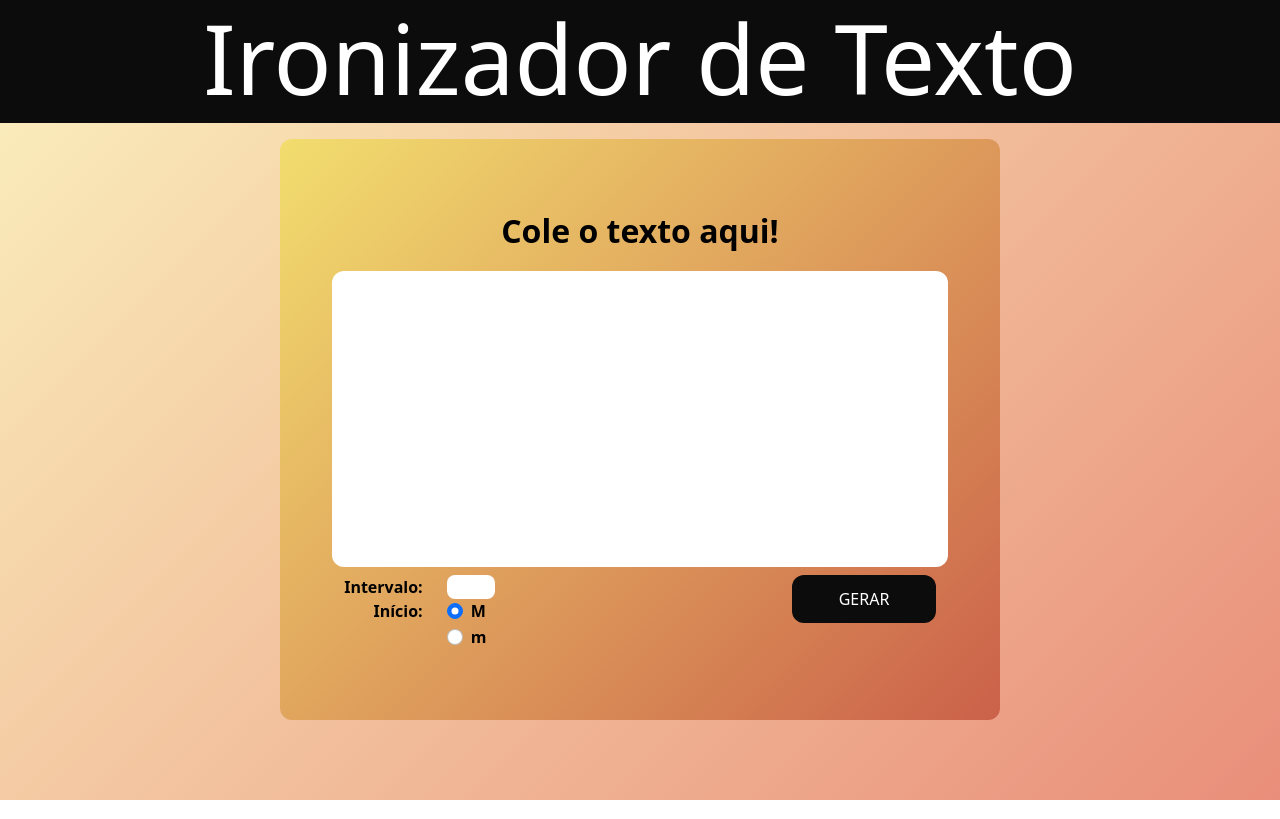
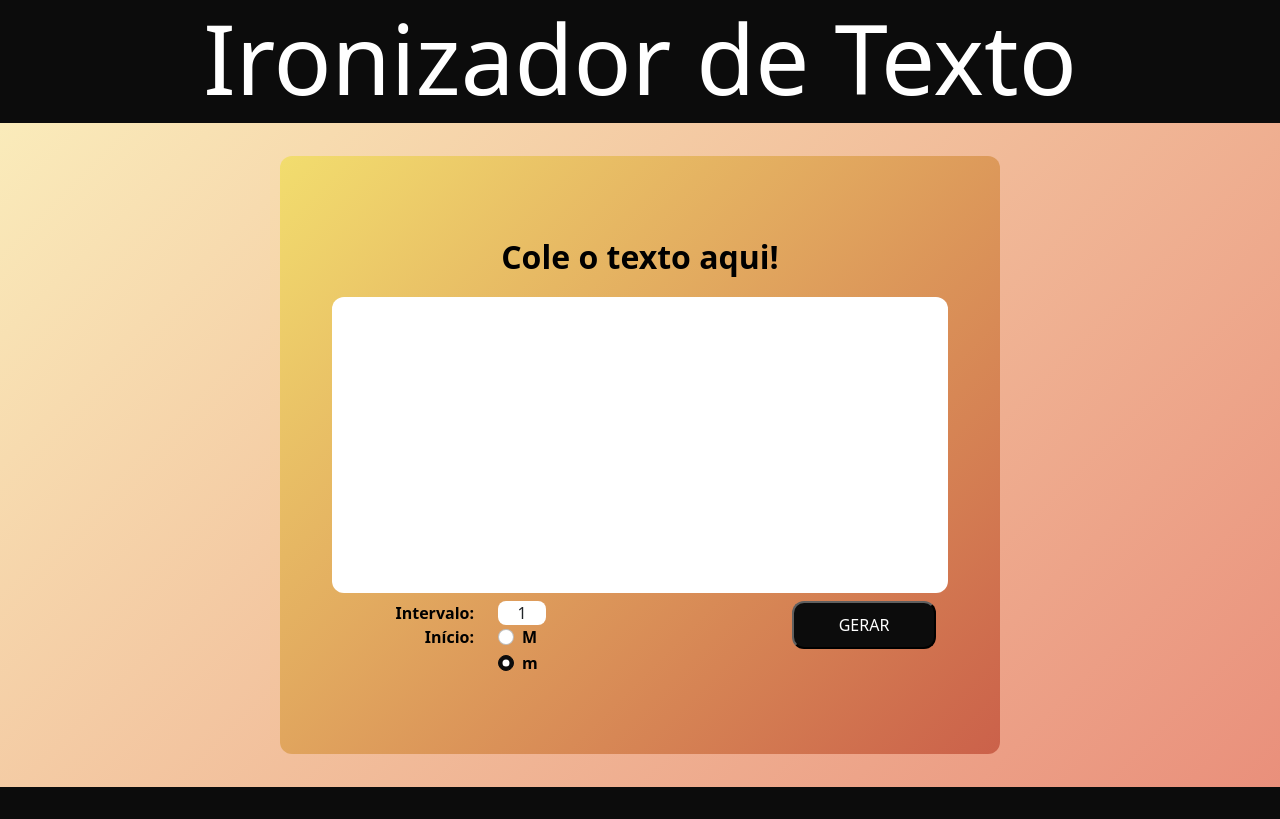
Before and after one commit to viniccastro1/mockingTextGenerator, a React (Create React App) app: page / in a window 1280 px wide. Built offline with nearby package versions, Linux system fonts and the light colour scheme.

Commit message:
Major changes
SASS file now added;
Website's interface is now ready and done!

```diff
--- a/package.json
+++ b/package.json
@@ -6,7 +6,9 @@
     "@testing-library/jest-dom": "^5.14.1",
     "@testing-library/react": "^11.2.7",
     "@testing-library/user-event": "^12.8.3",
-    "bootstrap": "^5.0.2",
+    "bootstrap": "^5.1.1",
+    "jquery": "^3.6.0",
+    "node-sass": "^6.0.1",
     "react": "^17.0.2",
     "react-dom": "^17.0.2",
     "react-scripts": "4.0.3",
--- a/public/index.html
+++ b/public/index.html
@@ -11,6 +11,7 @@
     <title>React App</title>
   </head>
 
+
   <body>
     <noscript>You need to enable JavaScript to run this app.</noscript>
     <div id="root"></div>
--- a/src/components/container.jsx
+++ b/src/components/container.jsx
@@ -8,17 +8,20 @@ class Container extends React.Component {
   render() {
     return (
         <React.Fragment>
-            <div class='myContainer container-fluid d-flex flex-column' >
+            <div class='myContainer container-fluid' >
+
                 <div class='row' >
                     <div class='col p-0 '><Header/></div>
                 </div>
 
-                <div class='contentRow row d-flex p-3'>
-                    <div class='col d-flex justify-content-center'><Form/></div>
+                <div class='contentRow row'>
+                    <div class='formCol col d-flex justify-content-center align-items-center'>
+                        <Form/>
+                    </div>
                 </div>
 
                 <div class='row'>
-                    {/*<div class='col p-0'><Footer/></div>*/}
+                    <div class='col p-0'> <Footer/> </div>
                 </div>
             </div>
         </React.Fragment>
--- a/src/components/footer.jsx
+++ b/src/components/footer.jsx
@@ -5,7 +5,6 @@ class Footer extends React.Component {
   render() {
     return (
       <footer class='footer d-flex justify-content-center'>
-        <p>I'm a footer!</p>
       </footer>
 
     )
--- a/src/components/form.jsx
+++ b/src/components/form.jsx
@@ -1,30 +1,54 @@
 import React from 'react';
 import ReactDOM, { render } from 'react-dom';
+import Modal from './modal'
 
 class Form extends React.Component {
 
+    constructor(props) {
+        super(props);
+        this.state = {
+            inputTxt: '',
+        }
+
+    }
+
+
+    handleChange = (event) =>{
+        this.setState({inputTxt: event.target.value});
+    }
+
+    handleSubmit = (e) =>{
+        e.preventDefault();
+        this.setState({inputTxt: this.state.inputTxt});
+    }
 
 
     render() {
         return (
-                <form class='form d-flex flex-column justify-content-center'>
+            <React.Fragment>
 
-                        <div class="form-group">
-                            <div class='row'><label for="text" class='title d-flex justify-content-center'>Cole o texto aqui!</label></div>
-                            <div class='textAreaRow row'><textarea class="textarea form-control" id="text" rows="3"></textarea></div>
+            <Modal textContent={this.state.inputTxt}/>
+
+            <form class='form d-flex flex-column justify-content-center' onSubmit={this.handleSubmit}>
+
+            <label for="text" class='title d-flex justify-content-center'>Cole o texto aqui!</label>
+            <div class='textAreaRow row'>
+                <textarea class="textarea form-control" id="text" rows="3" name={this.state.inputTxt} onChange={this.handleChange}/>
             </div>
 
 
             <div class='row'>
-                        <div class='col-sm-4 a'>
+                <div class='col-md a'>
                     <div class='row'>
                         <div class='col d-flex justify-content-end'>
                             <label>Intervalo:</label>
                         </div>
                         <div class='col'>
-                                    <input class="skips form-control" id='skips' type="text" placeholder=""/>
+                            <input class="skips form-control" id='skips' type="text" placeholder="" value='1'/>
                         </div>
                     </div>
+
+
                     <div class='row'>
                         <div class='col col d-flex justify-content-end'>
                             <label for='upperLower'>Início:</label>
@@ -32,13 +56,13 @@ class Form extends React.Component {
 
                         <div class='col'>
                             <div class="form-check">
-                                        <input class="form-check-input" type="radio" name="upperlower" id="radio1" value="M" checked/>
-                                        <label class="form-check-label" for="M"> M </label>
+                                <input class="form-check-input" type="radio" name="upperOrLower" id="upper" value="upper"checked></input>
+                                <label class="form-check-label" for="upper"> M </label>
                             </div>
 
                             <div class="form-check">
-                                        <input class="form-check-input" type="radio" name="upperlower" id="m" value="option2"/>
-                                        <label class="form-check-label" for="m"> m </label>
+                                <input class="form-check-input" type="radio" name="upperOrLower" id="lower" value="lower" checked></input>
+                                <label class="form-check-label" for="lower"> m </label>
                             </div>
                         </div>
 
@@ -46,12 +70,13 @@ class Form extends React.Component {
 
                 </div>
 
-                        <div class='submitDiv col-sm'>
-                            <button type="submit" class="button btn">GERAR</button>
+                <div class='submitDiv col-md'>
+                    <button type="submit" class="button btn-primary"  data-bs-toggle="modal" data-bs-target="#staticBackdrop">GERAR</button>
                 </div>
 
             </div>
             </form>
+            </React.Fragment>
         )
   }
 }
--- /dev/null
+++ b/src/components/modal.jsx
@@ -0,0 +1,34 @@
+import React from 'react';
+import ReactDOM, { render } from 'react-dom';
+
+
+class Modal extends React.Component {
+
+
+    render() {
+
+        return (
+        <React.Fragment>
+            <div class="modal fade" id="staticBackdrop" data-bs-backdrop="static" data-bs-keyboard="false" tabindex="-1" aria-labelledby="staticBackdropLabel" aria-hidden="true">
+            <div class="modal-dialog modal-dialog-scrollable">
+                <div class="modal-content">
+                <div class="modal-header">
+                    <h5 class="modal-title" id="staticBackdropLabel">Texto Ironizado</h5>
+                    <button type="button" class="btn-close" data-bs-dismiss="modal" aria-label="Close"></button>
+                </div>
+                <div class="modal-body breakLine">
+                    {this.props.textContent}
+                </div>
+                <div class="modal-footer">
+                    <button type="button" class="btn btn-secondary" data-bs-dismiss="modal">Fechar</button>
+                    <button type="button" class="btn btn-primary">Copiar</button>
+                </div>
+                </div>
+            </div>
+            </div>
+        </React.Fragment>
+        )
+    }
+}
+
+export default Modal;
--- a/src/index.js
+++ b/src/index.js
@@ -2,6 +2,8 @@ import React from 'react';
 import ReactDOM from 'react-dom';
 import App from './components/app';
 import '../node_modules/bootstrap/dist/css/bootstrap.min.css';
+import '../node_modules/bootstrap/dist/js/bootstrap.bundle.min.js';
+import style from './scss/custom.scss';
 import './stylesheets/main.css';
 
 const element = <App/>
--- /dev/null
+++ b/src/scss/custom.scss
@@ -0,0 +1,21 @@
+// Required
+@import "./node_modules/bootstrap/scss/functions";
+
+// Default variable overrides
+$primary: #0C0C0C;
+$modal-content-border-radius: 12px;
+//$modal-content-bg: black;
+$btn-border-radius: 12px;
+
+// Required
+@import "./node_modules/bootstrap/scss/variables";
+@import "./node_modules/bootstrap/scss/mixins";
+
+// Optional Bootstrap components here
+@import "./node_modules/bootstrap/scss/root";
+@import "./node_modules/bootstrap/scss/reboot";
+@import "./node_modules/bootstrap/scss/type";
+@import "./node_modules/bootstrap/scss/buttons";
+@import "./node_modules/bootstrap/scss/modal";
+@import "./node_modules/bootstrap/scss/forms";
+// etc
--- a/src/stylesheets/main.css
+++ b/src/stylesheets/main.css
@@ -1,17 +1,19 @@
-
 h1{
     color: white;
     font-size: 6em;
 }
 
-.contentRow{
-    height: 100vh;
+.myContainer{
+    background: linear-gradient(135deg, #FBF1BE, #E98E7A);
 }
 
+.breakLine{
+    word-wrap: break-word;
+}
 
-.myContainer{
-    background: linear-gradient(135deg, #FBF1BE, #E98E7A);
-    height: 100vh;
+.contentRow{
+    display: flex;
+    justify-content: center;
 }
 
 .skips{
@@ -31,6 +33,10 @@ h1{
     background-color: #0C0C0C;
 }
 
+.formCol{
+    height: 83vh;
+}
+
 .form{
     border-radius: 12px;
     width: 45em;
@@ -48,10 +54,10 @@ h1{
 }
 
 .button{
+    font-size: 1em;
     height: 3em;
     width: 9em;
     border-radius: 12px;
-    background-color: #0C0C0C;
     color: white;
 
 }
@@ -71,11 +77,7 @@ h1{
     border: none;
     overflow: auto;
     outline: none;
-
-    text-indent: 1em;
-
 }
-
 
 .title{
     font-size: 2em;
@@ -85,10 +87,12 @@ footer{
     background-color: #0C0C0C;
     color: white;
     font-size: 1em;
+    height: 4vh;
 
 }
 
 @media screen and (max-width: 600px) {
+
     h1{
         font-size: 2em;
     }
@@ -97,9 +101,6 @@ footer{
         height: 15vh;
     }
 
-    .form{
-        height: auto;
-    }
 
     .textAreaRow{
         height: 50vh;
@@ -124,3 +125,9 @@ footer{
 
 
   }
+
+  @media screen and (max-width: 340px) {
+    .title{
+        font-size: 1.2em;
+    }
+}
```
Also changed, not shown: 2 other files (tests, documents, lock files or other folders). Lines whose indentation alone changed are shown as unchanged.
